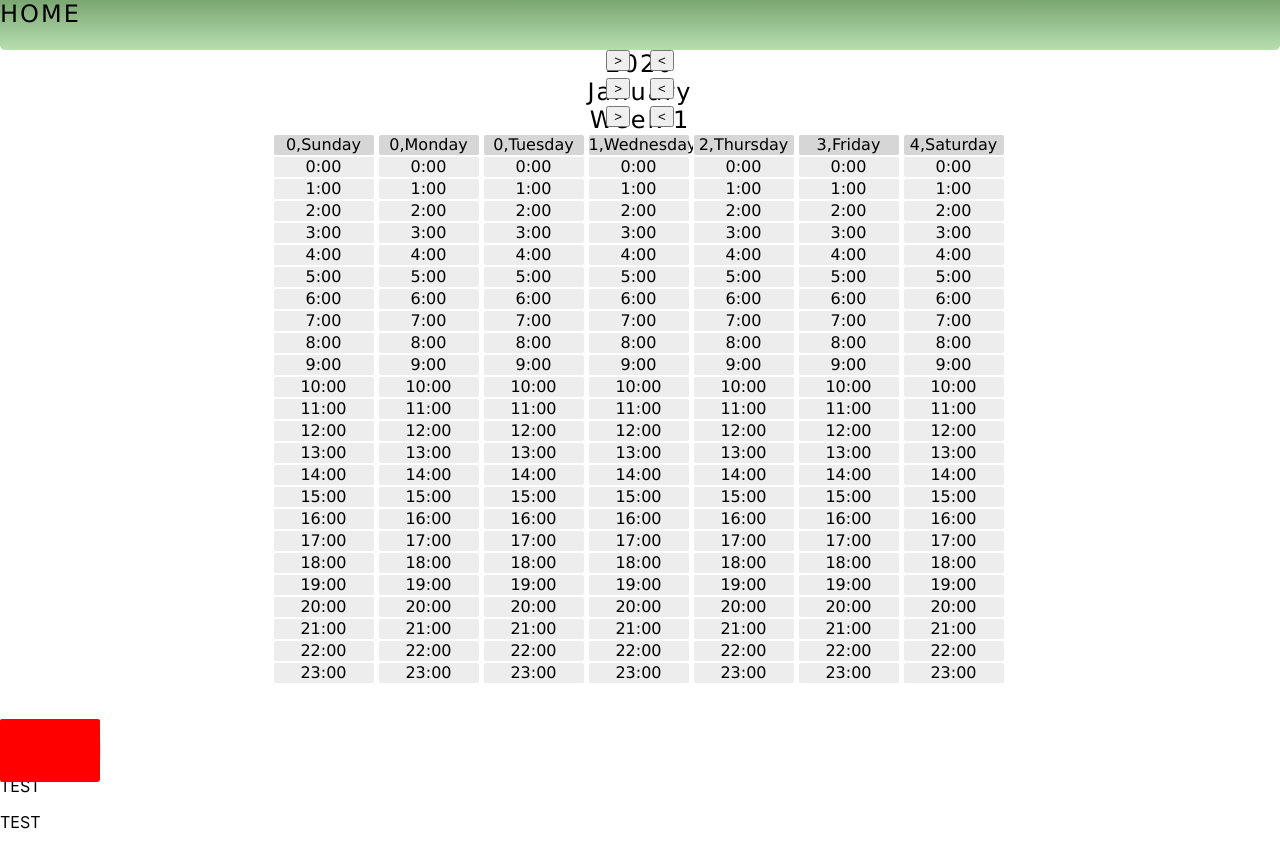
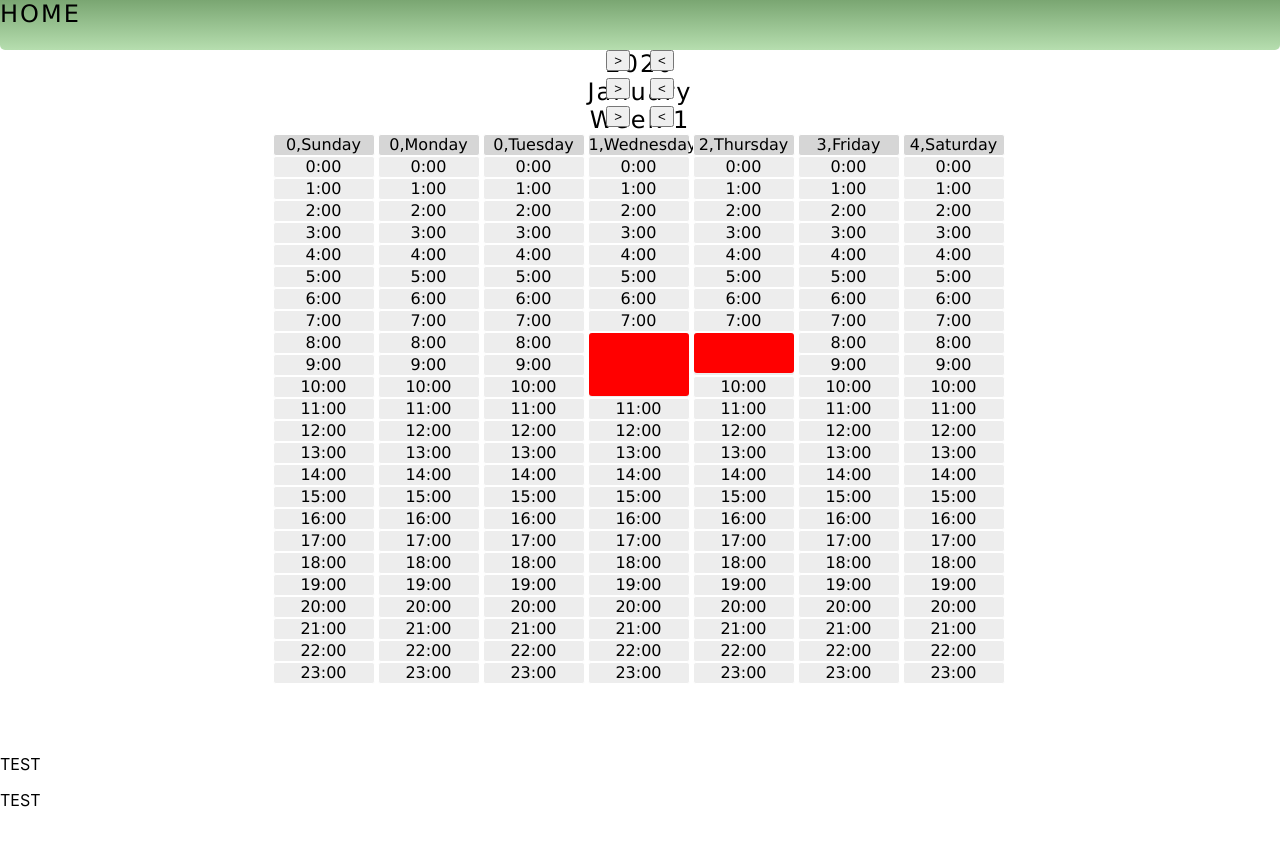
Before and after one commit to JrdnVan/Calendar-Planner, a React (Create React App) app in the folder calendar-planner/: page / in a window 1280 px wide. After the commit the page ends 826 px from the top, so only its background shows below. Built offline with nearby package versions, Linux system fonts and the light colour scheme.

Commit message:
added json state saving support

```diff
--- a/calendar-planner/src/App.js
+++ b/calendar-planner/src/App.js
@@ -47,16 +47,6 @@ class App extends Component {
 
                 <div id="board_wrapper" className="Center">{this.createBoard()}</div>
 
-                {this.placeExistingCards()}
-                <div id = "Holder"
-                        class="outer"
-                        className="box LightGray Text"
-                        onDrop={this.drop}
-                        onDragOver={this.allowDrop}
-                    >
-                        Holder
-                </div>
-
                 <p>TEST</p>
                 <p>TEST</p>
             </body>
@@ -74,8 +64,7 @@ class App extends Component {
 
     incMonth = () => {
         if(this.state.month == 12){
-            this.setState({month : 1, week : 1});
-            this.incYear();
+            this.setState({year : this.state.year + 1, month : 1, week : 1, calGrid : this.getCalendarDates(this.state.year + 1, 1)});
         }else{
             this.setState({month : this.state.month + 1, week : 1, calGrid : this.getCalendarDates(this.state.year, this.state.month + 1)});
         }
@@ -83,8 +72,7 @@ class App extends Component {
 
     decMonth = () => {
         if(this.state.month == 1){
-            this.setState({month : 12, week : 1});
-            this.decYear();
+            this.setState({year : this.state.year - 1, month : 12, week : 1, calGrid : this.getCalendarDates(this.state.year - 1, 12)});
         }else{
             this.setState({month : this.state.month - 1, week : 1, calGrid : this.getCalendarDates(this.state.year, this.state.month - 1)});
         }
@@ -103,9 +91,11 @@ class App extends Component {
     }
 
     createBoard = () => {
+        console.log(this.state.year + "_" + this.state.month + "_" + this.state.week);
         const cols = [];
+        const cards = this.placeExistingCards();
         for(var i = 0; i < 7; i++){
-            cols.push(this.createColumn(i));
+            cols.push(this.createColumn(i, cards));
         }
         return(
             <div id="board" className="Calendar">
@@ -114,10 +104,9 @@ class App extends Component {
         );
     }
 
-    createColumn = (day) => {
+    createColumn = (day, cards) => {
         const hrs = [];
         const currDay = this.state.dayNames[day];
-
         for(var i = 0; i < 24; i++){
             hrs.push(<div id = {this.state.year + "_" + this.state.month + "_" + this.state.calGrid[this.state.week - 1][day] + "_" + i}
                         class="outer"
@@ -126,6 +115,7 @@ class App extends Component {
                         onDragOver={this.allowDrop}
                     >
                         {i + ":00"}
+                        {this.placeValidCards(cards, this.state.calGrid[this.state.week - 1][day], i)}
                     </div>);
         }
 
@@ -193,13 +183,8 @@ class App extends Component {
         ev.preventDefault();
     }
 
-    splitText = (text) => {
-        return text.split("_");
-    }
-
     placeExistingCards = () => {
-        return(
-            <div id="cardHolder">{
+        var allCards = [];
         postData.map((postDetail, index)=> {
             var h = 20;
             var br = 3;
@@ -208,20 +193,24 @@ class App extends Component {
                 var height = {height: h*postDetail.length + br*(postDetail.length - 2)}
                 var card_name = "card" + "_" + postDetail.length + "_" + postDetail.year + "_" + postDetail.month + "_" + postDetail.day + "_" + postDetail.start_time;
                 var card = this.makeCard(card_name, height);
-                        return card;
+
+                allCards.push(card);
             }
         })
-            }</div>
-        );
-        /*
-        return(
-        <div>
-        {postData.map((postDetail, index)=> {
-            return <h1>{postDetail.day}</h1>
-        })}
-        </div>
-        );
-        */
+        return allCards;
+    }
+
+    placeValidCards = (cards, d, time) => {
+        console.log(d + "_" + time);
+        for(var i = 0; i < cards.length; i++){
+            var cardString = cards[i].props.id.split("_");
+            //console.log(cardString[4] + "_" + d + "_" + cardString[5] + "_" + time);
+            if(cardString[4] == d && cardString[5] == time){
+                console.log("hello");
+                return cards[i];
+            }
+        }
+        return;
     }
 }
 
--- a/calendar-planner/src/data/cards.json
+++ b/calendar-planner/src/data/cards.json
@@ -9,20 +9,20 @@
         "length": 3
     },
     {
-        "id": 1,
+        "id": 2,
         "year": 2020,
         "month": 1,
-        "day": 1,
+        "day": 2,
         "week": 1,
         "start_time": 8,
         "length": 2
     },
     {
-        "id": 2,
+        "id": 3,
         "year": 2021,
         "month": 1,
         "day": 3,
-        "week": 1,
+        "week": 2,
         "start_time": 12,
         "length": 2
     }
```
Lines whose indentation alone changed are shown as unchanged.
